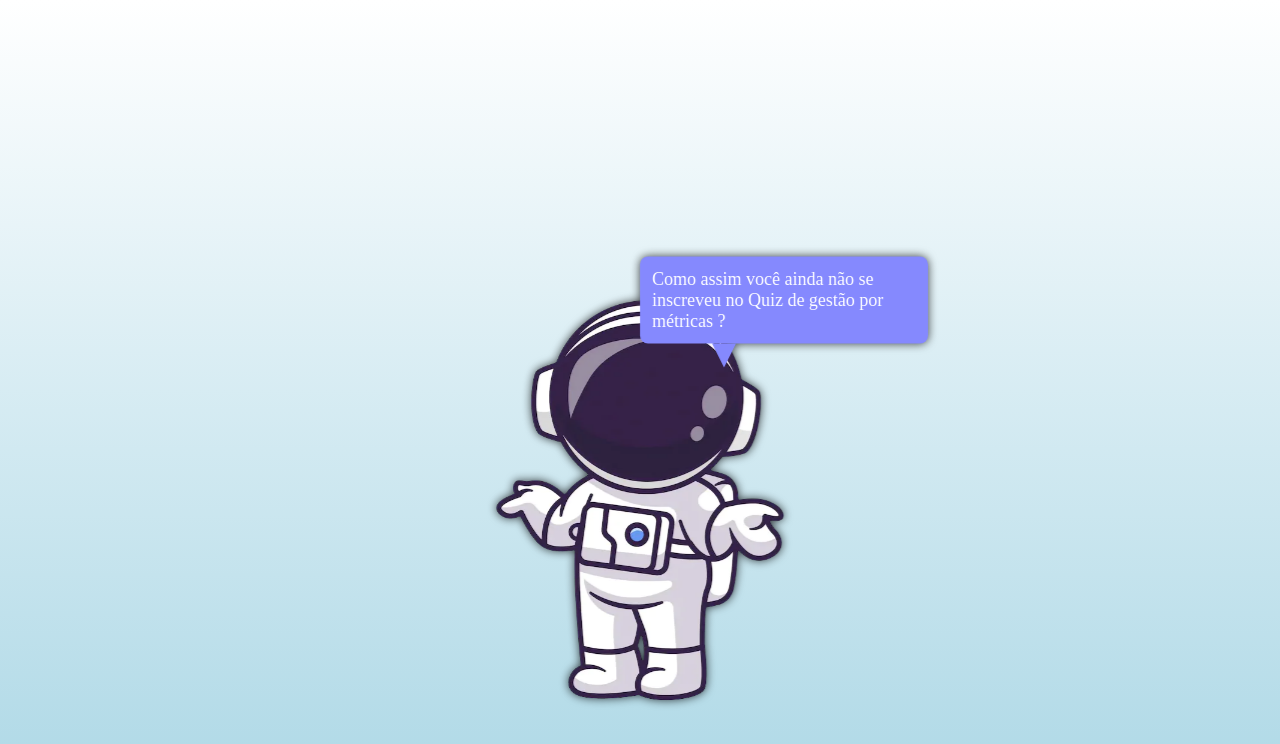
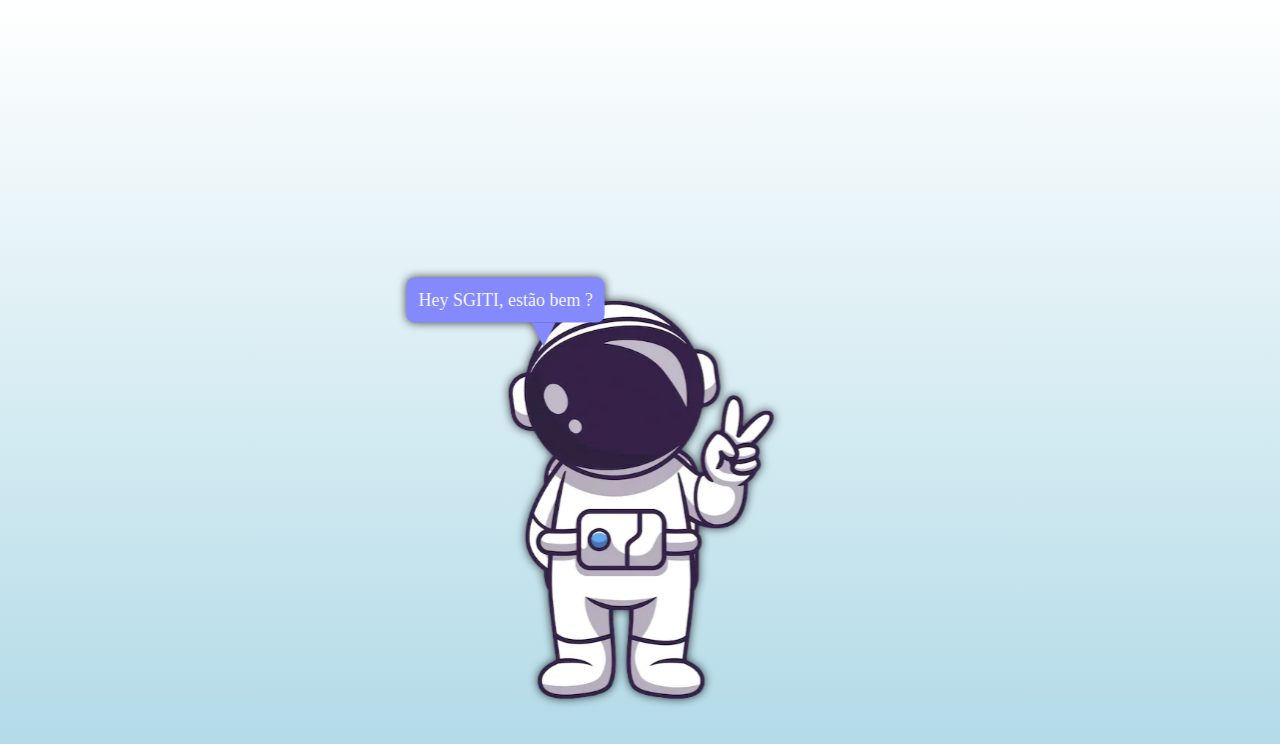
Before and after one commit to elfolz/nautinha, a website: page index.html in a window 1280 px wide. Both pictures are taken after a click on the element 640 px from the left and 500 px from the top of the page. Drawn offline with Linux system fonts and the light colour scheme.

Commit message:
add ignored text

```diff
--- a/index.html
+++ b/index.html
@@ -24,7 +24,7 @@
 	</header>
 	<body>
 		<figure>
-			<img src="img/1.webp">
+			<img src="img/0.webp">
 			<figcaption></figcaption>
 		</figure>
 		<script src="script.js"></script>
--- a/script.js
+++ b/script.js
@@ -8,27 +8,32 @@ var voice
 
 const dialog = [
 	{
-		text: 'Como assim você ainda não se inscreveu no Quiz de gestão por métricas ?',
-		balloon: 'right',
+		text: 'Hey [S G I T I](SGITI), estão bem ?',
+	},
+	{
+		text: 'Espero que sim, pois vim aqui especialmente\nconvocá-los para um desafio exclusivo!',
+		image: '6'
+	},
+	{
+		text: 'Na próxima Plenária vamos divulgar o pódio da [S G I T I](SGITI)\ncom os melhores colocados da rodada atual!',
+		image: '4'
+	},
+	{
+		text: 'Se você já jogou no período de homologação, teve uma colher de chá.\nSeus dados foram zerados para você poder jogar novamente.',
+		image: '5',
+		balloon: 'center'
+	},
+	{
+		text: 'E você que ainda nem entrou. Por que ?\nCorre que dá tempo de tirar o atraso!',
 		image: '1'
 	},
 	{
-		text: 'Não sabe do que eu tô falando?! Te explico.',
-		image: '3'
+		text: 'As primeiras pessoas que concluírem o Quiz com maior pontuação ficarão na frente.\nO ranking está súper acirrado, então corre!',
+		image: '4',
 	},
 	{
-		text: 'É um quiz para testar seus conhecimentos em gestão por métricas e ajudar você a entender os principais conceitos desse assunto.',
-		image: '4',
-		balloon: 'right'
-	},
-	{
-		text: 'E aí? Bora jogar?!',
-		image: '0'
-	},
-	{
-		text: 'Aaahhh! não esqueça de chamar todo o seu time. Ganhe pontos e mostre que você é fera!',
+		text: 'Vamos de turma!',
 		image: '2',
-		delay: 500
 	}
 ]
 
@@ -59,11 +64,19 @@ function setupImage() {
 }
 function setupText() {
 	if (dialog[currentDialog].balloon == 'right') {
-		caption.classList.add('balloon-right')
+		caption.classList.remove('center')
+		caption.classList.remove('left')
+		caption.classList.add('right')
+	} else if (dialog[currentDialog].balloon == 'center') {
+		caption.classList.add('center')
+		caption.classList.remove('left')
+		caption.classList.remove('right')
 	} else {
-		caption.classList.remove('balloon-right')
+		caption.classList.remove('center')
+		caption.classList.remove('right')
+		caption.classList.add('left')
 	}
-	caption.innerHTML = dialog[currentDialog].text
+	caption.innerHTML = dialog[currentDialog].text.replace(/\(|\)|\[.*\]/g, '')
 	setupVoice(dialog[currentDialog].text)
 }
 function setupVoice(text) {
@@ -79,7 +92,7 @@ function setupVoice(text) {
 		synth.voice = voice
 	}
 	synth.lang = voice?.lang ?? 'pt-BR'
-	synth.text = text
+	synth.text = text.replace(/\[|\]|\(.*\)/g, '').replace(/\n/g, ' ')
 	synth.pitch = 2
 	synth.rate = 1.5
 	speechSynthesis.speak(synth)
@@ -92,14 +105,14 @@ synth.onend = () => {
 window.onresize = () => {
 	resize()
 }
-document.onclick = () => {
+/* document.onclick = () => {
 	if (audioEnabled) return
 	synth.text = ''
 	synth.volume = 0
 	speechSynthesis.speak(synth)
 	audioEnabled = true
 	synth.volume = 1
-}
+} */
 document.onreadystatechange = () => {
 	if (document.readyState != 'complete') return
 	figure.classList.add('show')
--- a/style.css
+++ b/style.css
@@ -47,6 +47,7 @@ figcaption {
 	font-size: 18px;
 	border-radius: 8px;
 	background-color: #8589fe;
+	white-space: pre;
 }
 figcaption:before {
 	content: "";
@@ -58,19 +59,26 @@ figcaption:before {
 	border-width: 24px 12px 0 12px;
 	border-color: #8589fe transparent transparent transparent;
 }
-figcaption.balloon-right {
+figcaption.center {
+	left: 50%;
+	transform: translate(-50%, -50%);
+}
+figcaption.center:before {
+	left: 50%;
+}
+figcaption.left {
+	left: 0;
+	transform: translate(-50%, -50%);
+}
+figcaption.left:before {
+	right: 25%;
+}
+figcaption.right {
 	right: 0;
 	transform: translate(50%, -50%);
 }
-figcaption:not(.balloon-right) {
-	left: 0;
-	transform: translate(-50%, -50%);
-}
-figcaption.balloon-right::before {
+figcaption.right::before {
 	left: 25%;
-}
-figcaption:not(.balloon-right):before {
-	right: 25%;
 }
 figcaption:empty {
 	display: none;
```
Also changed, not shown: img/5.webp (added), img/6.webp (added).
